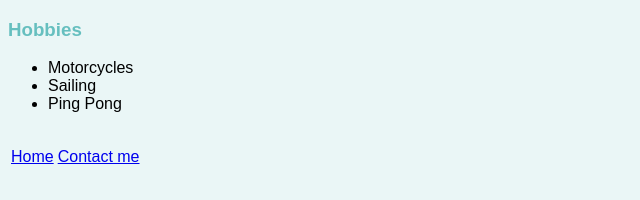
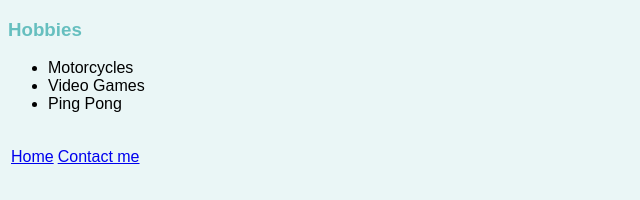
Before and after one commit to birukhaddis/BirukHaddis, a plain HTML site: page Hobbies.html in a window 1280 px wide. Shown: the full height of the page, 0-640 px from the left. Drawn offline with Linux system fonts and the light colour scheme.

Commit message:
Update Hobbies.html

```diff
--- a/Hobbies.html
+++ b/Hobbies.html
@@ -10,7 +10,7 @@
     <h3>Hobbies</h3>
     <ul>
       <li>Motorcycles</li>
-      <li>Sailing</li>
+      <li>Video Games</li>
       <li>Ping Pong</li>
     </ul>
     <table>
```
